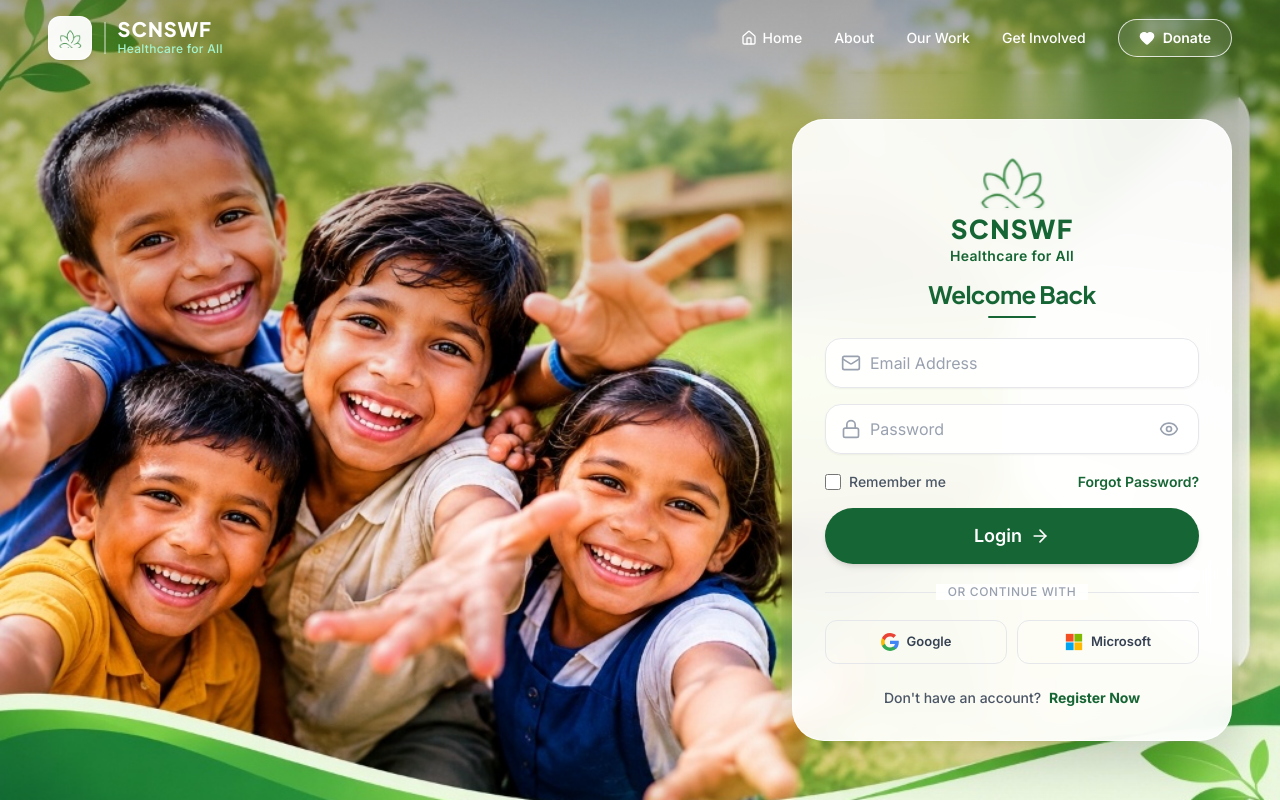
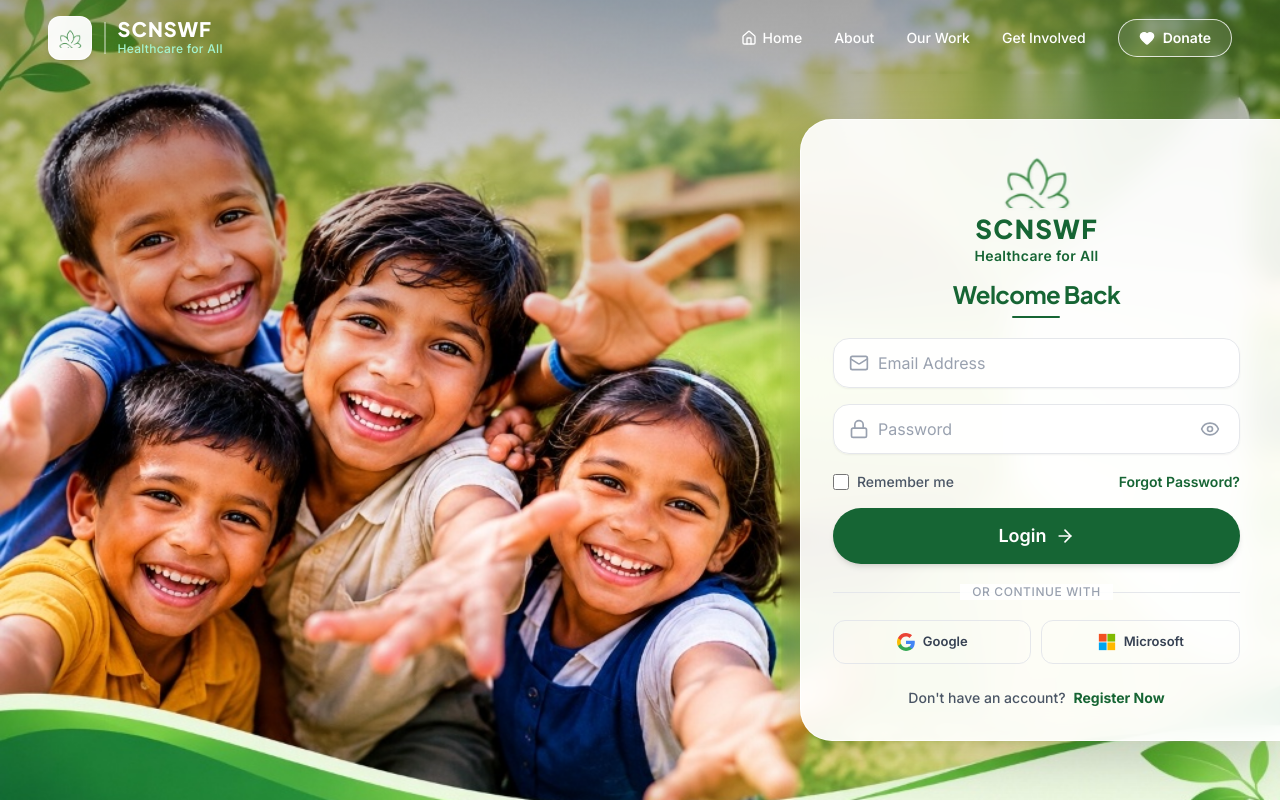
Before and after one commit to truptisoniya7-lab/scnswf, a React (Vite) app in the folder frontend/: page /login in a window 1280 px wide. Built offline with nearby package versions, Linux system fonts and the light colour scheme; no server answers.

Commit message:
fix: extend login card flush to right viewport edge to cover white blur

```diff
--- a/frontend/src/pages/Login.tsx
+++ b/frontend/src/pages/Login.tsx
@@ -504,14 +504,14 @@ export default function Login({ defaultMode = 'login' }: LoginProps) {
       </header>
 
       {/* MAIN CONTENT AREA */}
-      <main className="relative z-10 flex-1 max-w-7xl mx-auto w-full px-4 sm:px-6 lg:px-12 py-6 sm:py-8 lg:py-10 flex items-center">
-        <div className="w-full grid grid-cols-1 lg:grid-cols-12 gap-8 lg:gap-12 items-center">
-          {/* LEFT COLUMN: Open space allowing background imagery to show cleanly */}
+      <main className="relative z-10 flex-1 w-full px-0 py-6 sm:py-8 lg:py-10 flex items-center">
+        <div className="w-full grid grid-cols-1 lg:grid-cols-12 items-center">
+          {/* LEFT COLUMN: photo area */}
           <div className="hidden lg:block lg:col-span-7" aria-hidden="true" />
 
-          {/* RIGHT COLUMN: Clean Login & Register Card */}
+          {/* RIGHT COLUMN: flush to the right edge, covering white blur */}
           <div className="lg:col-span-5 flex justify-center lg:justify-end w-full">
-            <div className="relative w-full max-w-[420px] sm:max-w-[440px] bg-white/92 backdrop-blur-md rounded-[28px] sm:rounded-[32px] shadow-[0_20px_50px_rgba(0,0,0,0.18)] p-6 sm:p-7 md:p-8 border border-white/80 transition-all duration-300 mx-auto lg:ml-auto lg:mr-0">
+            <div className="relative w-full max-w-[460px] sm:max-w-[480px] bg-white/92 backdrop-blur-md rounded-l-[32px] rounded-r-none shadow-[0_20px_50px_rgba(0,0,0,0.18)] p-6 sm:p-7 md:p-8 lg:pr-10 border border-white/80 border-r-0 transition-all duration-300 mx-auto lg:mx-0">
               {/* Card Brand Header */}
               <div className="text-center mb-3">
                 <img
```
